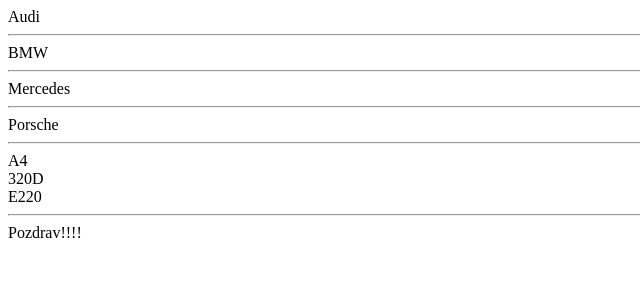
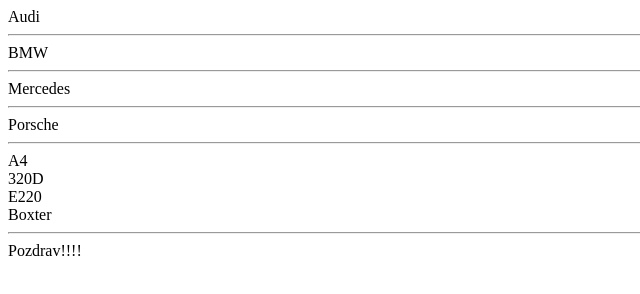
Before and after one commit to MickyNM/js_kurs1, a plain HTML site: page index.html in a window 1280 px wide. Shown: the whole page, without its empty margins (0-640 px from the left). Drawn offline with Linux system fonts and the light colour scheme.

Commit message:
Update index.html
added div 'Boxter'

```diff
--- a/index.html
+++ b/index.html
@@ -19,6 +19,7 @@
     <div class="automobil-model">A4</div>
     <div class="automobil-model">320D</div>
     <div class="automobil-model">E220</div>
+    <div class="automobil-model">Boxter</div>
 
     <p id="recenica">BMW je najbolji auto</p>
 
```
